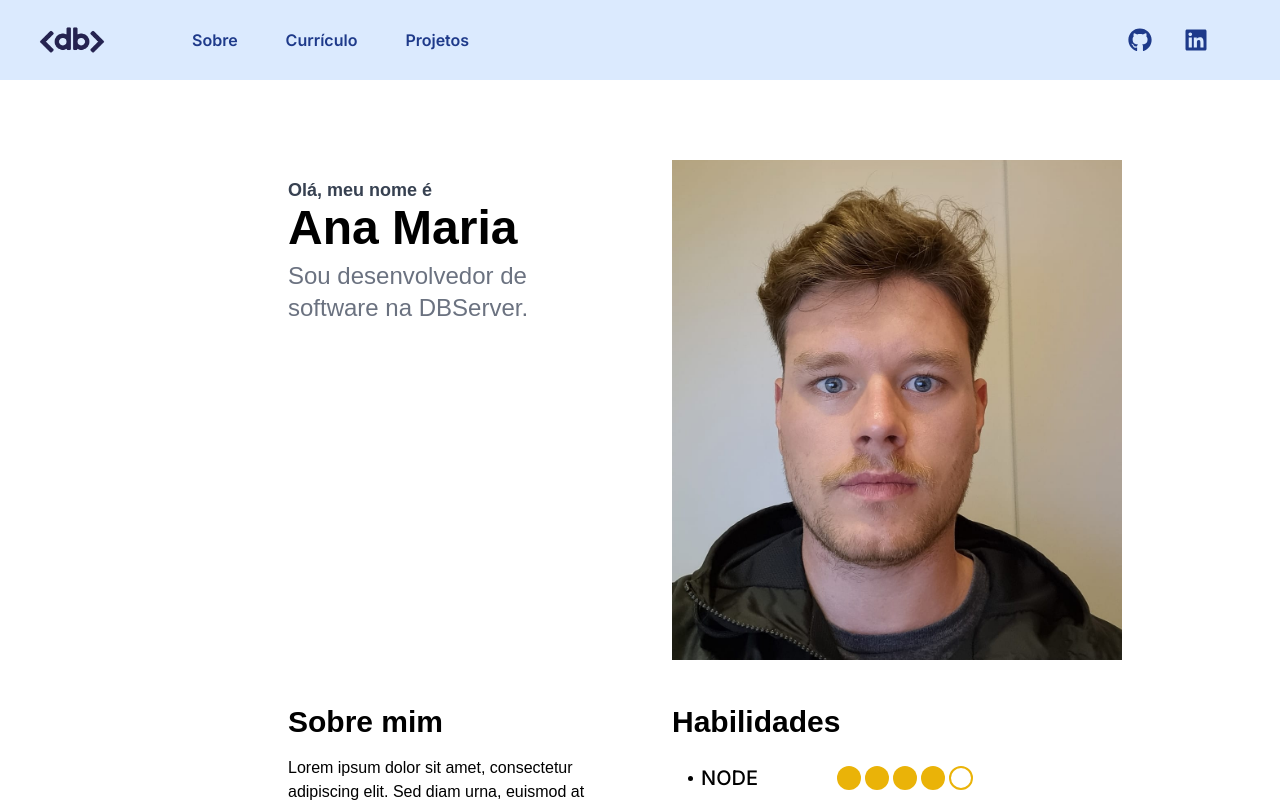
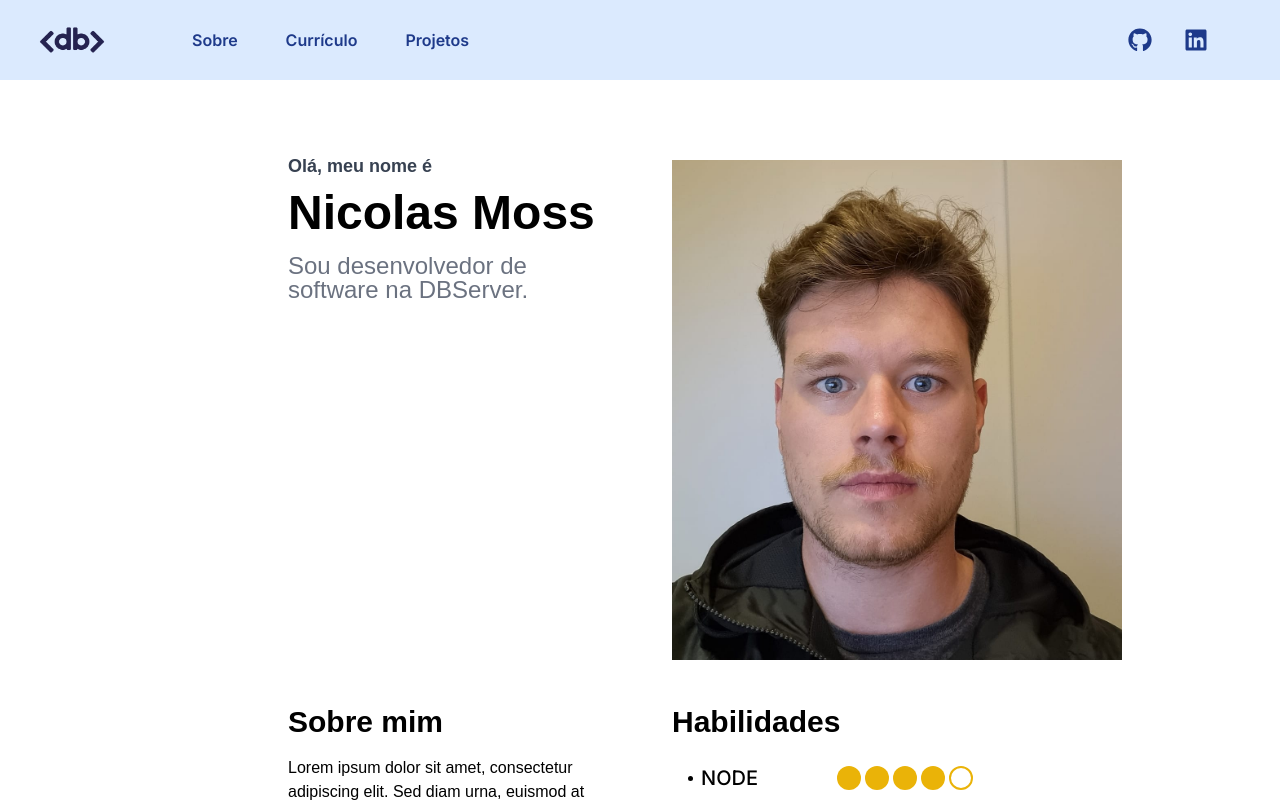
Before and after one commit to Nicolasmoss92/portifolio_nicolas, a Next.js app: page /home in a window 1280 px wide. Shown: the top 802 px of the page. Built offline with nearby package versions, Linux system fonts and the light colour scheme.

Commit message:
feat: formatação

```diff
--- a/src/app/home/page.tsx
+++ b/src/app/home/page.tsx
@@ -12,19 +12,19 @@ export default function Home() {
         <div className="grid grid-flow-row-dense grid-cols-1 md:grid-cols-2 grid-rows-2">
           {/* Texto "Olá, meu nome é" com Poppins Bold */}
           <div className="bg-white">
-            <div className="bg-white p-8 md:ml-32 lg:ml-64 mt-16">
+            <div className="bg-white p-8 md:ml-32 lg:ml-64 mt-10">
               <div>
-                <p className="text-lg font-bold text-gray-700" style={{ fontFamily: "Poppins, sans-serif" }}>
+                <p className="text-lg font-bold text-gray-700 leading-7" style={{ fontFamily: "Poppins, sans-serif" }}>
                   Olá, meu nome é
                 </p>
 
-                {/* Nome "Ana Maria" com Roboto Flex */}
-                <h1 className="text-5xl font-bold mb-2" style={{ fontFamily: "Roboto Flex, sans-serif" }}>
-                  Ana Maria
+                {/* Nome "Nicolas Moss" com Roboto Flex */}
+                <h1 className="text-5xl font-bold mb-2 leading-snug" style={{ fontFamily: "Roboto Flex, sans-serif" }}>
+                  Nicolas Moss
                 </h1>
 
                 {/* Texto "Sou desenvolvedor de software" com Poppins Regular */}
-                <p className="text-2xl font-light text-gray-500" style={{ fontFamily: "Poppins, sans-serif" }}>
+                <p className="text-2xl font-light text-gray-500 leading-6" style={{ fontFamily: "Poppins, sans-serif" }}>
                   Sou desenvolvedor de software na DBServer.
                 </p>
               </div>
--- a/src/app/projects/page.tsx
+++ b/src/app/projects/page.tsx
@@ -9,15 +9,14 @@ export default function Project() {
     <div className="min-h-screen flex flex-col">
       <Header />
 
-      <main className="flex flex-col py-10 px-5">
+      <main className="bg-white flex flex-col py-10 px-5">
         {/* Título do projeto */}
         <div className="mb-10 ml-24">
           <h1 className="text-2xl font-medium">Meus</h1>
           <h2 className="text-6xl font-bold leading-none">Projetos</h2>
         </div>
 
-        {/* Cards dos projetos */}
-        <div className="grid grid-cols-1 sm:grid-cols-2 lg:grid-cols-3 justify-start ml-24">
+        <div className="grid grid-cols-1 sm:grid-cols-2 lg:grid-cols-3 justify-start ml-24 gap-4">
           <ProjectCard
             title="Calculadora"
             description="Sua descrição sobre o projeto não pode ultrapassar 7 linhas."
```
